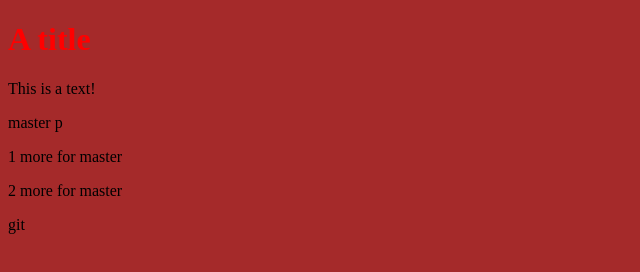
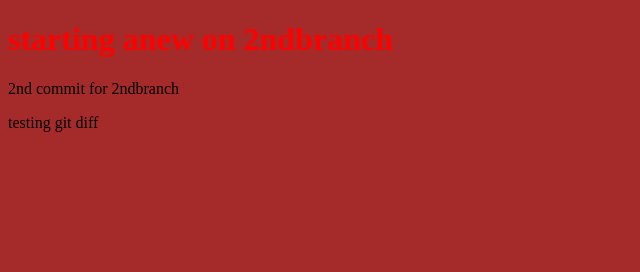
Before and after one commit to Alexino12/MyApp, a plain HTML site: page index.html in a window 1280 px wide. Shown: the whole page, without its empty margins (0-640 px from the left). Drawn offline with Linux system fonts and the light colour scheme.

Commit message:
testing git diff master

```diff
--- a/index.html
+++ b/index.html
@@ -6,15 +6,13 @@
     <meta name="viewport" content="width=device-width, initial-scale=1.0">
     <meta http-equiv="X-UA-Compatible" content="ie=edge">
     <link rel="stylesheet" href="styles.css">
-    <title>1st title created after merge</title>
+    <title>Document</title>
 </head>
 
 <body>
-    <h1>A title</h1>
-    <p>This is a text!</p>
-    <p>master p</p>
-    <p>1 more for master</p>
-    <p>2 more for master</p>
+    <h1>starting anew on 2ndbranch</h1>
+    <p>2nd commit for 2ndbranch</p>
+    <p>testing git diff</p>
 </body>
 
-</html>git
+</html>
```
Also changed, not shown: styles2.css (added), 1 other file.
